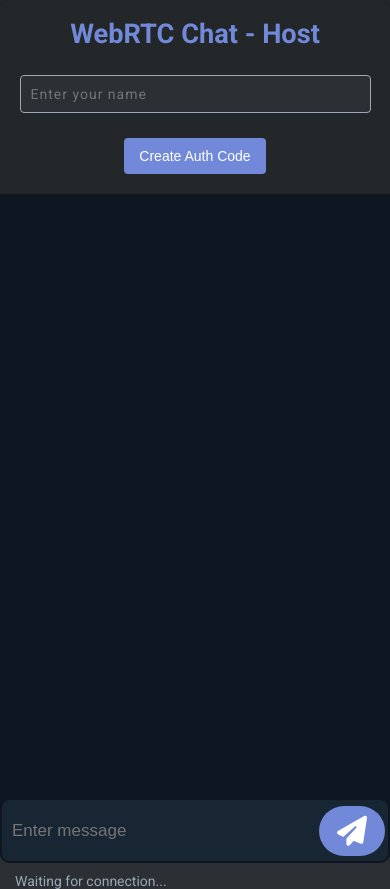
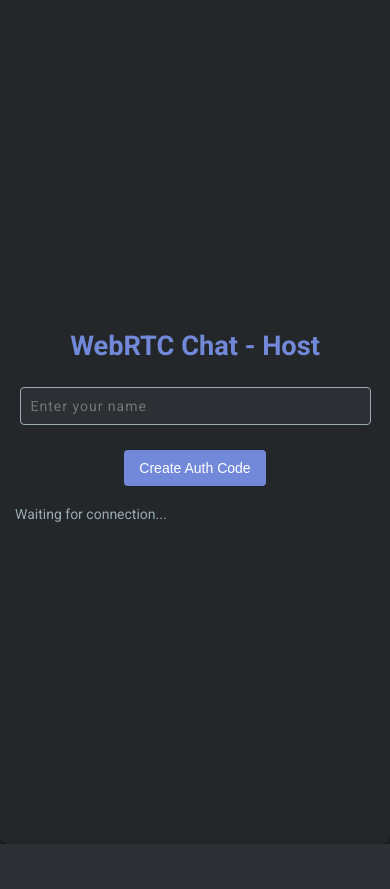
Before and after one commit to killuazoldyckreal/WebRtc, a plain HTML site: page host.html in a window 390 px wide. After the commit the page ends 844 px from the top, so only its background shows below. Drawn offline with Linux system fonts and the light colour scheme.

Commit message:
Update host.html

```diff
--- a/host.html
+++ b/host.html
@@ -236,6 +236,7 @@
         .container {
           width: 100%;
           height: 100dvh;
+          justify-content: center;
           box-shadow: 0 4px 15px rgb(0, 0, 0);
           padding: 0;
         }
@@ -257,7 +258,6 @@
 
         #chatBar {
           flex-grow: 1;
-          display: flex;
           flex-direction: column;
           position: relative;
         }
@@ -452,6 +452,7 @@
           statusCheckInterval = setInterval(monitorSendChannel, 1000);
           sendChannel.send(`NAME:${hostName}`);
           chatBar.classList.remove('hidden');
+          chatBar.style.display = 'flex';
           createAuthBtn.style.display = 'none';
           logDateAtMidnight();
         };
```
